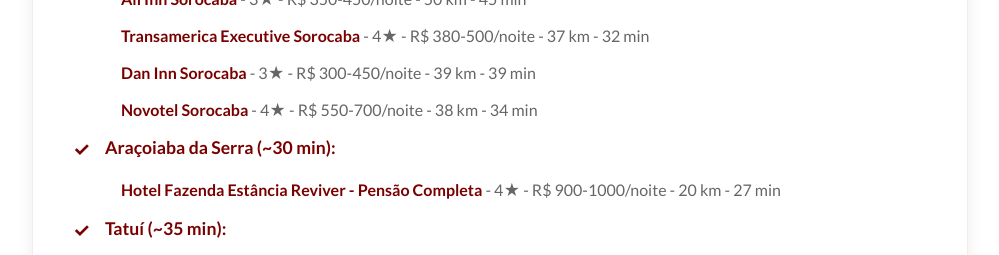
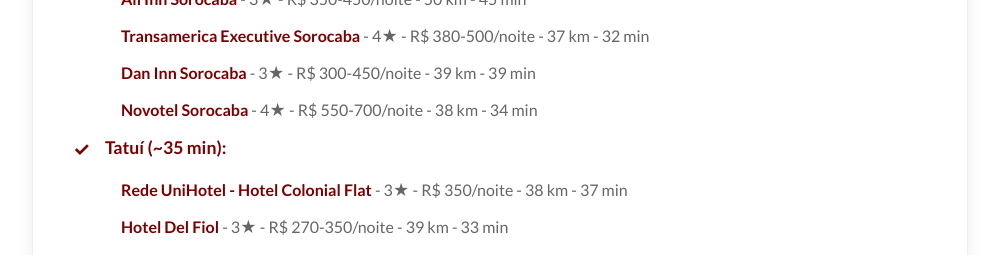
Before and after one commit to baradelbruno/wedding-ui, a React (Vite) app: page /informacoes-gerais in a window 1280 px wide. Shown: the part 1180-1435 px from the top of the page, without its empty margins (140-1139 px from the left). Built offline with nearby package versions, Linux system fonts and the light colour scheme; no server answers.

Commit message:
removed hotel

```diff
--- a/src/pages/GeneralInfo.jsx
+++ b/src/pages/GeneralInfo.jsx
@@ -84,9 +84,6 @@ function GeneralInfo() {
             <li className="indent"><a href="https://www.booking.com/hotel/br/shelton-inn-sorocaba.pt-br.html?aid=304142&label=gen173nr-10CAQoggJCF3NlYXJjaF9kYW4gaW5uIHNvcm9jYWJhSDNYBGggiAEBmAEzuAEXyAEM2AED6AEB-AEBiAIBqAIBuAKK_LjNBsACAdICJGM5NDJlODlmLTcyMjktNGQ4NC1hNGI2LWUyMDNlNDZhZThiZNgCAeACAQ&sid=0e23c7a422525ea66847dce70af052d6&checkin=2026-08-08&checkout=2026-08-09&dist=0&group_adults=2&group_children=0&hapos=1&hpos=1&no_rooms=1&req_adults=2&req_children=0&room1=A%2CA&sb_price_type=total&soh=1&sr_order=popularity&srepoch=1773026837&srpvid=67c418453c73022d&type=total&ucfs=1&#no_availability_msg" target="_blank" rel="noopener noreferrer">Dan Inn Sorocaba</a> - 3★ - R$ 300-450/noite - 39 km - 39 min</li>
             <li className="indent"><a href="https://www.booking.com/hotel/br/novotel-sorocaba.pt-br.html?aid=304142&label=gen173nr-10CAQoggJCF3NlYXJjaF9ub3ZvdGVsIHNvcm9jYWJhSDNYBGggiAEBmAEzuAEXyAEM2AED6AEB-AEBiAIBqAIBuAKL_LjNBsACAdICJGYzZjI1NGRlLWRmMDMtNGNhMS04NDM4LTVlMGMyNWQxZGNlZNgCAeACAQ&sid=0e23c7a422525ea66847dce70af052d6&checkin=2026-08-08&checkout=2026-08-09&dist=0&group_adults=2&group_children=0&hapos=1&hpos=1&no_rooms=1&req_adults=2&req_children=0&room1=A%2CA&sb_price_type=total&soh=1&sr_order=popularity&srepoch=1773026897&srpvid=c650184590f9014a&type=total&ucfs=1&#no_availability_msg" target="_blank" rel="noopener noreferrer">Novotel Sorocaba</a> - 4★ - R$ 550-700/noite - 38 km - 34 min</li>
 
-            <li><strong>Araçoiaba da Serra (~30 min):</strong></li>
-            <li className="indent"><a href="https://www.booking.com/hotel/br/fazenda-reviver.pt-br.html?aid=304142&label=gen173nr-10CAQoggJCJnNlYXJjaF9ob3RlbCBmYXplbmRhIGVzdMOibmNpYSByZXZpdmVySDNYBGggiAEBmAEzuAEXyAEM2AED6AEB-AEBiAIBqAIBuAKT_bjNBsACAdICJDM0OTAyYjljLWM1ZTEtNGMyNC1iNjY1LTMyN2RhNWRjZWJiMtgCAeACAQ&sid=0e23c7a422525ea66847dce70af052d6&checkin=2026-08-08&checkout=2026-08-09&dist=0&group_adults=2&group_children=0&hapos=1&hpos=1&no_rooms=1&req_adults=2&req_children=0&room1=A%2CA&sb_price_type=total&soh=1&sr_order=popularity&srepoch=1773026968&srpvid=f0df18899afa00b1&type=total&ucfs=1&#no_availability_msg" target="_blank" rel="noopener noreferrer">Hotel Fazenda Estância Reviver - Pensão Completa</a> - 4★ - R$ 900-1000/noite - 20 km - 27 min</li>
-
             <li><strong>Tatuí (~35 min):</strong></li>
             <li className="indent"><a href="https://www.booking.com/hotel/br/colonial-flat.pt-br.html?aid=304142&label=gen173nr-10CAQoggJCL3NlYXJjaF9yZWRlIHVuaWhvdGVsIGhvdGVsIGNvbG9uaWFsIGZsYXQgdGF0dcOtSDNYBGggiAEBmAEzuAEXyAEM2AED6AEB-AEBiAIBqAIBuAKN_rjNBsACAdICJGU3MTU5Yjc3LTMxOGYtNGJlNC04ZDUwLTUzNWRhMDQ3MjRhMtgCAeACAQ&sid=0e23c7a422525ea66847dce70af052d6&checkin=2026-08-08&checkout=2026-08-09&dist=0&group_adults=2&group_children=0&hapos=1&hpos=1&no_rooms=1&req_adults=2&req_children=0&room1=A%2CA&sb_price_type=total&soh=1&sr_order=popularity&srepoch=1773027089&srpvid=440f18c6a3230c3d&type=total&ucfs=1&#no_availability_msg" target="_blank" rel="noopener noreferrer">Rede UniHotel - Hotel Colonial Flat</a> - 3★ - R$ 350/noite - 38 km - 37 min</li>
             <li className="indent"><a href="https://hoteldelfiol.com.br/" target="_blank" rel="noopener noreferrer">Hotel Del Fiol</a> - 3★ - R$ 270-350/noite - 39 km - 33 min</li>
```
